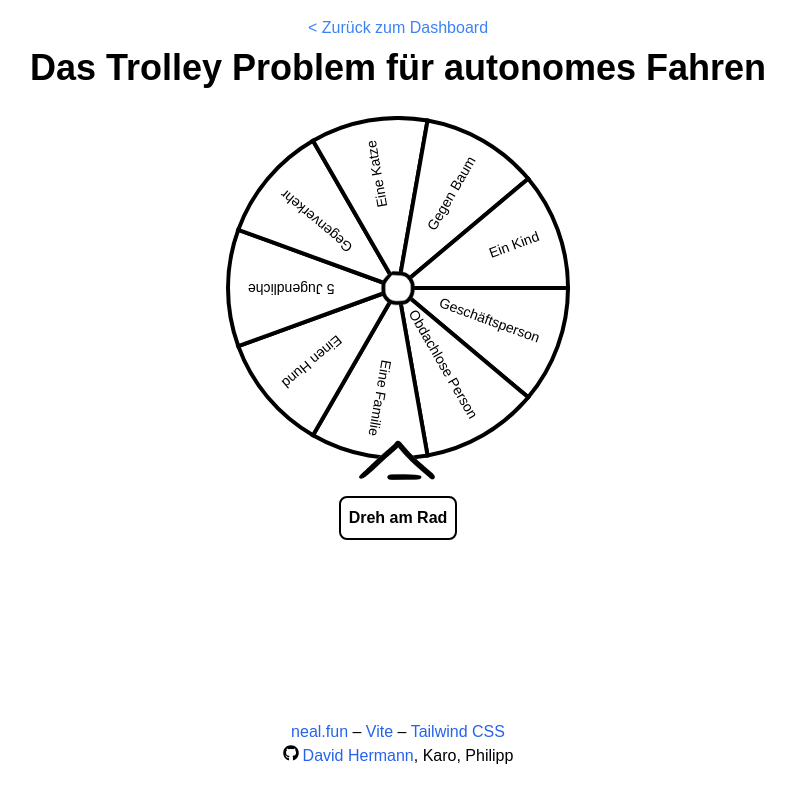
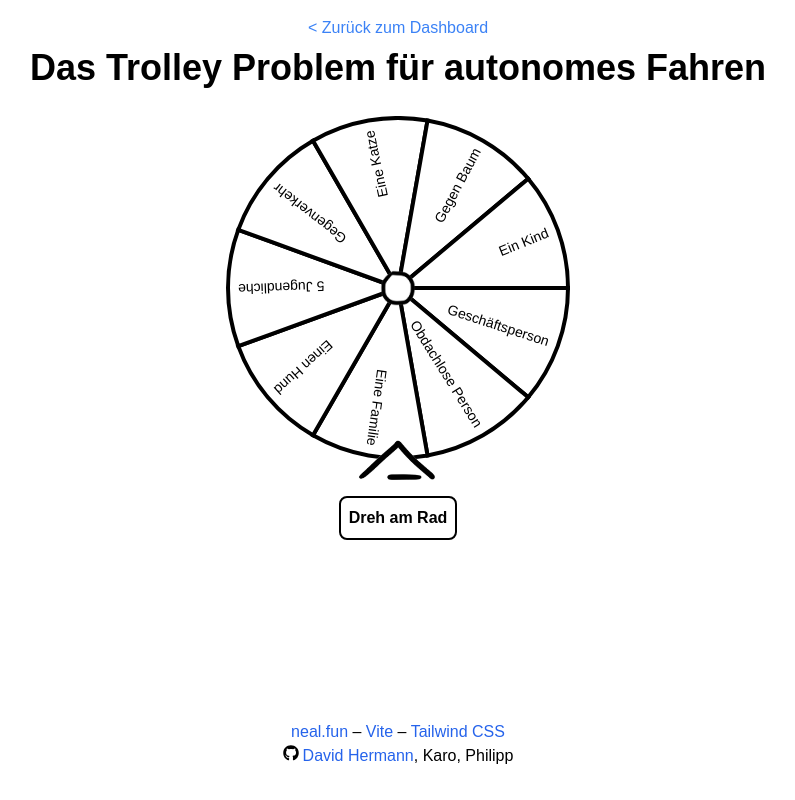
Before and after one commit to david-stefan-hermann/trolley-problem, a React (Vite) app in the folder trolley-problem-frontend/: page /spin in a window 1280 px wide. Shown: the whole page, without its empty margins (242-1037 px from the left). Built offline with nearby package versions, Linux system fonts and the light colour scheme; a web font is replaced by a local one.

Commit message:
label rotation

```diff
--- a/trolley-problem-frontend/src/components/fortunewheel/CircleSegments.jsx
+++ b/trolley-problem-frontend/src/components/fortunewheel/CircleSegments.jsx
@@ -45,8 +45,8 @@ const CircleSegments = ({ segments }) => {
 
         // Calculate label position
         const labelAngle = startAngle + angle / 2
-        const labelX = centerX + (radius - 20) * Math.cos(labelAngle) // 20 is the margin from the edge
-        const labelY = centerY + (radius - 20) * Math.sin(labelAngle)
+        const labelX = centerX + (radius - 10) * Math.cos(labelAngle) // 20 is the margin from the edge
+        const labelY = centerY + (radius - 10) * Math.sin(labelAngle)
 
         return {
             pathData,
@@ -64,7 +64,7 @@ const CircleSegments = ({ segments }) => {
                         const { pathData, labelX, labelY, labelText } = drawSegment(index, segments.length)
                         // Calculate the angle in degrees and adjust for text orientation
                         const angle = (index / segments.length) * 360
-                        const rotationAngle = angle + 20 // Subtract 90 degrees to align text radially with the middle of the segment
+                        const rotationAngle = angle + 18 // Subtract 90 degrees to align text radially with the middle of the segment
 
                         return (
                             <g key={index}>
```
